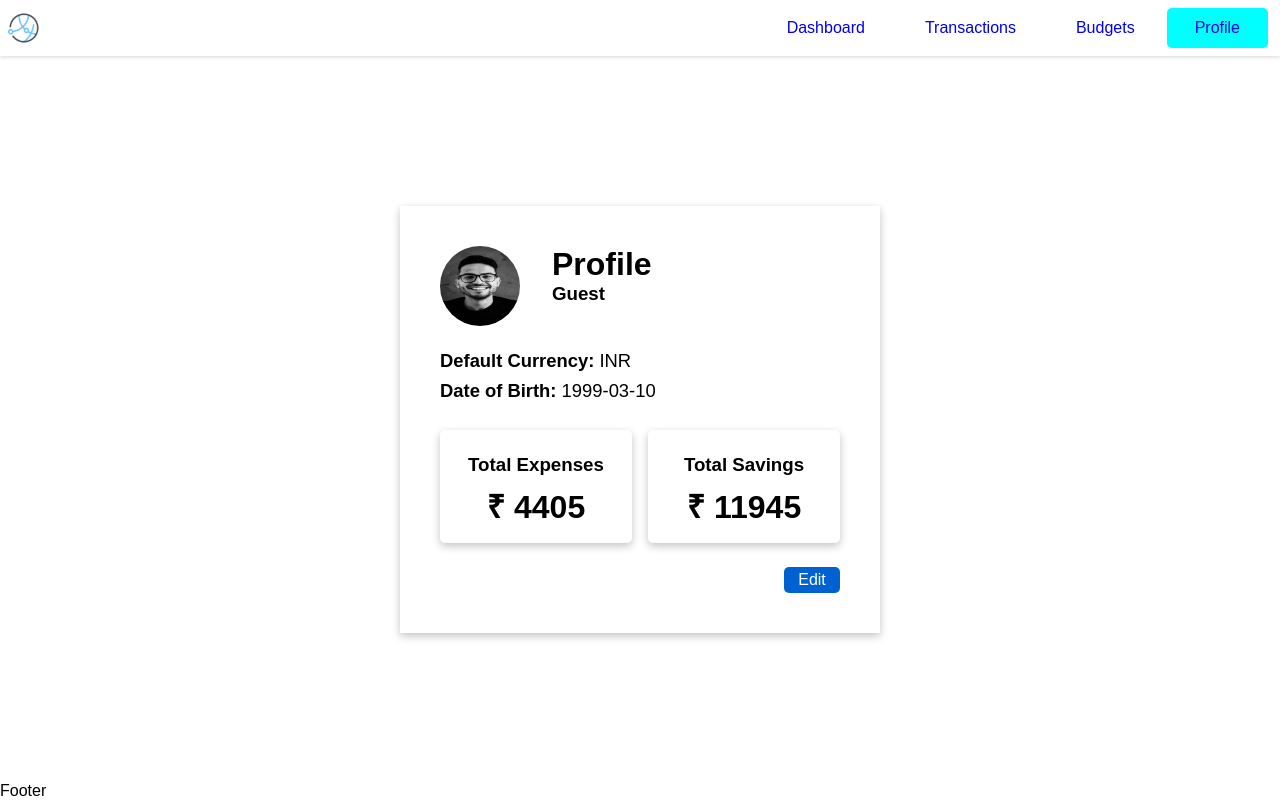
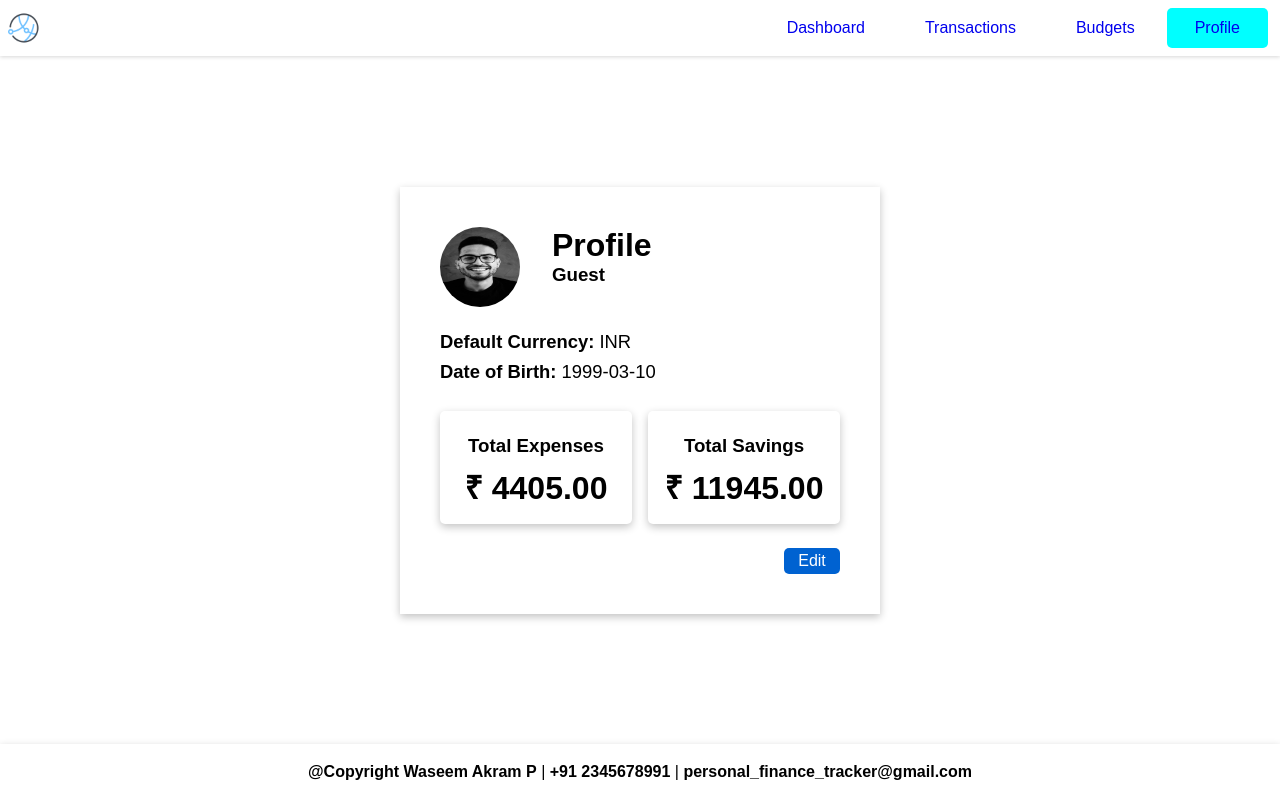
Before and after one commit to Waseemsvm/tutedude-react-ass7-personal-finance-tracker, a React (Vite) app: page /profile in a window 1280 px wide. Built offline with nearby package versions, Linux system fonts and the light colour scheme.

Commit message:
updated profile page and routing for netlify

```diff
--- a/src/components/AmountCard.jsx
+++ b/src/components/AmountCard.jsx
@@ -7,7 +7,7 @@ function AmountCard(props) {
     <div className={DashBoardPageStyles["amount-card"]}>
       <h3 className={DashBoardPageStyles["amount-card-header"]}>{title}</h3>
       <h1 className={DashBoardPageStyles["amount-card-amount"]}>
-        {symbol} {Math.round(amount * rate)}
+        {symbol} {(amount * rate).toFixed(2)}
       </h1>
     </div>
   );
--- a/src/components/Footer.jsx
+++ b/src/components/Footer.jsx
@@ -1,3 +1,11 @@
 export default function Footer() {
-  return <div>Footer</div>;
+  return (
+    <div className="footer">
+      <p>
+        <strong>@Copyright Waseem Akram P</strong> |{" "}
+        <strong>+91 2345678991</strong> | {" "}
+        <strong>personal_finance_tracker@gmail.com</strong>
+      </p>
+    </div>
+  );
 }
--- a/src/pages/BudgetsPage.jsx
+++ b/src/pages/BudgetsPage.jsx
@@ -9,13 +9,11 @@ import { useState } from "react";
 function BudgetsPage(props) {
   const { categories, rate, symbol, updateBudgetVal, transactions } = props;
 
-  // const dateVal = new Date().toISOString().substr(0, 10);
   const [dateVal, setDateVal] = useState(
     new Date().toISOString().substr(0, 10)
   );
   const notify = (e) =>
     toast("Budget Updated Successfully", { autoClose: 800 });
-  // const [budgetVal, setBudgetVal] = useState(budget);
 
   const [selectedCat, setSelectedCat] = useState(categories[0]);
 
@@ -44,7 +42,6 @@ function BudgetsPage(props) {
               value={selectedCat.value}
               onChange={(e) => {
                 const cat = categories.find(
-                  // (cat) => cat.value === e.target.value
                   (cat) => cat.value === e.target.value
                 );
                 setSelectedCat(cat);
@@ -59,12 +56,13 @@ function BudgetsPage(props) {
               <input
                 type="text"
                 placeholder="Set your Budget"
-                value={Math.round(selectedCat.budget * rate)}
+                value={(selectedCat.budget * rate).toFixed(2)}
                 onChange={(e) => {
+                  if (isNaN(Number(e.target.value))) return;
                   const newselectedCat = { ...selectedCat };
-                  newselectedCat.budget = Math.round(
+                  newselectedCat.budget = (
                     Number(e.target.value) / rate
-                  );
+                  ).toFixed(2);
                   setSelectedCat(newselectedCat);
                 }}
               />
--- a/src/pages/DashboardPage.jsx
+++ b/src/pages/DashboardPage.jsx
@@ -107,7 +107,11 @@ function DashboardPage(props) {
       <h1>Dashboard</h1>
       <div className={DashboardPageStyles["amount-card-cont"]}>
         {summary.map((s, idx) => (
-          <AmountCard key={idx} title={s.title} amount={s.amount} />
+          <AmountCard
+            key={idx}
+            title={s.title}
+            amount={isNaN(s.amount) ? 0 : s.amount}
+          />
         ))}
       </div>
       <div className={DashboardPageStyles["dash-chart-cont"]}>
--- a/src/pages/EditProfileForm.jsx
+++ b/src/pages/EditProfileForm.jsx
@@ -12,6 +12,7 @@ function EditProfileForm(props) {
     currency,
     dob,
     email,
+    avatar,
     updateProfile,
     currencyList,
     updateCurrency,
@@ -20,13 +21,29 @@ function EditProfileForm(props) {
   const notify = (e) =>
     toast("Profile Updated Successfully", { autoClose: 800 });
 
-  const updateData = (e) => {
+  const updateData = async (e) => {
+    if (e.target.id === "avatar") {
+      const fileData = await fileToDataURL(e.target.files[0]);
+      if (fileData) return updateProfile(e.target.id, fileData);
+    }
+
     updateProfile(e.target.id, e.target.value);
     if (e.target.id === "currency") {
-      const rate = currencyList.find((c) => c.key === e.target.value)?.rate;
+      // const rate = currencyList.find((c) => c.key === e.target.value)?.rate;
       updateCurrency(e.target.value);
     }
   };
+
+  function fileToDataURL(file) {
+    return new Promise((resolve, reject) => {
+      const reader = new FileReader();
+
+      reader.onload = () => resolve(reader.result);
+      reader.onerror = (error) => reject(error);
+
+      reader.readAsDataURL(file);
+    });
+  }
 
   return (
     <form
@@ -40,8 +57,8 @@ function EditProfileForm(props) {
     >
       <div className={ProfileStyles["form-cont"]}>
         <div className={ProfileStyles["form-data"]}>
-          <img src={profilepic} className={ProfileStyles["avatar"]} />
-          <input type="file" onChange={(e) => {}} />
+          <img src={avatar || profilepic} className={ProfileStyles["avatar"]} />
+          <input type="file" id="avatar" onChange={updateData} />
         </div>
         <div className={ProfileStyles["form-data"]}>
           <input
@@ -113,6 +130,7 @@ const mapStateToProps = (state) => {
   return {
     profilepic: state.profile.src,
     name: state.profile.name,
+    avatar: state.profile.avatar,
     currency: state.profile.currency,
     dob: state.profile.dob,
     email: state.profile.email,
--- a/src/pages/ProfilePage.jsx
+++ b/src/pages/ProfilePage.jsx
@@ -22,6 +22,7 @@ function ProfilePage(props) {
     name,
     currency,
     rate,
+    avatar,
     categories,
   } = props;
 
@@ -29,13 +30,13 @@ function ProfilePage(props) {
     calculateDashboardData(transactions, categories);
   }, []);
 
-  console.log(transactions, totalExpenses, savings);
+  // console.log(transactions, totalExpenses, savings);
 
   return (
     <div className={ProfilePageStyles.profile}>
       <div className={ProfilePageStyles["profile-card"]}>
         <div className={ProfilePageStyles["profile-card-header"]}>
-          <img src={profilePic} alt="profile picture" />
+          <img src={avatar || profilePic} alt="profile picture" />
           <div>
             <h1>Profile</h1>
             <h3>{name}</h3>
@@ -53,14 +54,8 @@ function ProfilePage(props) {
           </p>
         </div>
         <div className={ProfilePageStyles["amount-card-cont"]}>
-          <AmountCard
-            amount={Math.round(totalExpenses * rate)}
-            title={"Total Expenses"}
-          />
-          <AmountCard
-            amount={Math.round(savings * rate)}
-            title={"Total Savings"}
-          />
+          <AmountCard amount={totalExpenses * rate} title={"Total Expenses"} />
+          <AmountCard amount={savings * rate} title={"Total Savings"} />
         </div>
         <div className={ProfilePageStyles["profile-card-footer"]}>
           <Button
@@ -94,6 +89,7 @@ const mapStateToProps = (state) => {
     categories: state.profile.categories,
     transactions: state.transactions,
     dob: state.profile.dob,
+    avatar: state.profile.avatar,
     email: state.profile.email,
     name: state.profile.name,
     currency: state.profile.currency,
--- a/src/pages/TransactionForm.jsx
+++ b/src/pages/TransactionForm.jsx
@@ -20,17 +20,16 @@ function TransactionForm(props) {
     isModalOpen,
     setIsModalOpen,
     updateTxn,
+    rate,
   } = props;
   const { showModal } = useModal();
   const notify = (message) => toast.success(message, { autoClose: 800 });
-
-  // const showError = () => toast("Please update the form with valid values");
 
   let initialFormData = {
     type: types[0].value,
     category: categories[0].value,
     date: new Date().toISOString().substr(0, 10),
-    amount: 0,
+    amount: undefined,
     description: "",
   };
 
@@ -42,7 +41,8 @@ function TransactionForm(props) {
       if (isModalOpen) {
         const data_to_edit = localStorage.getItem("data_to_edit");
         if (data_to_edit) {
-          setFormData(JSON.parse(data_to_edit));
+          const data = JSON.parse(data_to_edit);
+          setFormData({ ...data, amount: data.amount * rate });
           setIsEditMode(true);
         } else {
           setFormData({ ...initialFormData });
@@ -81,12 +81,12 @@ function TransactionForm(props) {
             !formData.date
           ) {
             toast.error("Please update valid values", {
-              autoClose: 1000,
+              autoClose: 500,
             });
             return;
           }
 
-          formData.amount = parseInt(formData.amount);
+          formData.amount = formData.amount / rate;
 
           if (isEditMode) {
             updateTxn(formData);
@@ -147,12 +147,13 @@ function TransactionForm(props) {
           )}
         </div>
         <div className={TransactionPageStyles["form-data"]}>
+          <p className={TransactionPageStyles.symbol}>{symbol}</p>
           <input
             name="amount"
             id="amount"
             type="text"
             placeholder="Enter the Amount"
-            value={formData.amount}
+            value={isNaN(formData.amount) ? 0 : formData.amount}
             onChange={updateFormdata}
           />
           {formData.amount <= 0 && (
--- a/src/pages/TransactionPage.jsx
+++ b/src/pages/TransactionPage.jsx
@@ -44,7 +44,7 @@ function TransactionPage(props) {
             {transactions.map((txn) => (
               <tr key={txn.id}>
                 <td>{txn.type}</td>
-                <td>{Math.round(txn.amount * rate)}</td>
+                <td>{(txn.amount * rate).toFixed(2)}</td>
                 <td>{txn.category}</td>
                 <td>{txn.date}</td>
                 <td>{txn.description}</td>
--- a/src/styles/TransactionPage.module.css
+++ b/src/styles/TransactionPage.module.css
@@ -94,3 +94,19 @@
   font-size: 0.75rem;
   color: red;
 }
+
+
+.symbol {
+    width: 1.5rem;
+    display: flex;
+    align-items: center;
+    justify-content: center;
+    font-size: 1.25rem;
+
+    position: absolute;
+    margin-top: 0.6rem;
+  }
+
+  .symbol + input{
+    padding-left: 1.5rem ;
+  }
--- a/src/styles/index.css
+++ b/src/styles/index.css
@@ -44,3 +44,12 @@ body,
 .btn:active {
   background-color: #0062d1;
 }
+
+.footer {
+  height: 3.5rem;
+  box-shadow: rgba(0, 0, 0, 0.24) 0px 3px 8px;
+  padding: 1rem;
+  display: flex;
+  align-items: center;
+  justify-content: center;
+}
```
Also changed, not shown: 1 other file (tests, documents, lock files or other folders).
